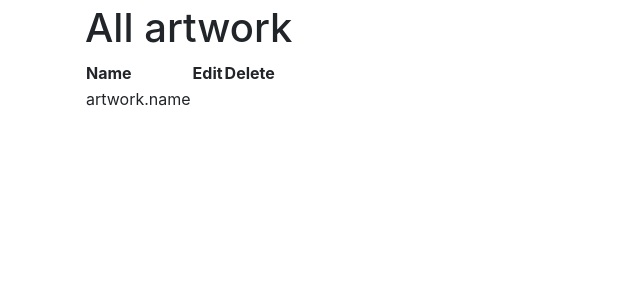
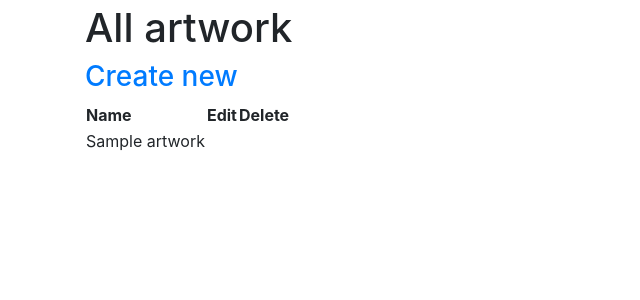
Before and after one commit to ollie-codeaid/peter_lang, a Django app: page /artwork/ in a window 1280 px wide. Shown: the part 56-356 px from the top of the page, without its empty margins (0-640 px from the left). Run offline with Django 3.2, Linux system fonts and the light colour scheme; a user stored in the database is signed in; tables that the repository leaves empty hold one stand-in row (values such as "Sample post"); some libraries are stand-ins or nearby versions.

Commit message:
Tweak artwork list html

```diff
--- a/peter_lang/templates/artworks/artwork_list.html
+++ b/peter_lang/templates/artworks/artwork_list.html
@@ -4,6 +4,7 @@
 
 {% block content %}
 <h1>All artwork</h1>
+<h3><a href="/artwork/create/">Create new</a></h3>
 <table>
     <tr>
 	<th>Name</th>
@@ -12,7 +13,7 @@
     </tr>
     {% for artwork in object_list %}
     <tr>
-	<td>artwork.name</td>
+	<td>{{ artwork.name }}</td>
 	<td></td>
 	<td></td>
     </tr>
```
